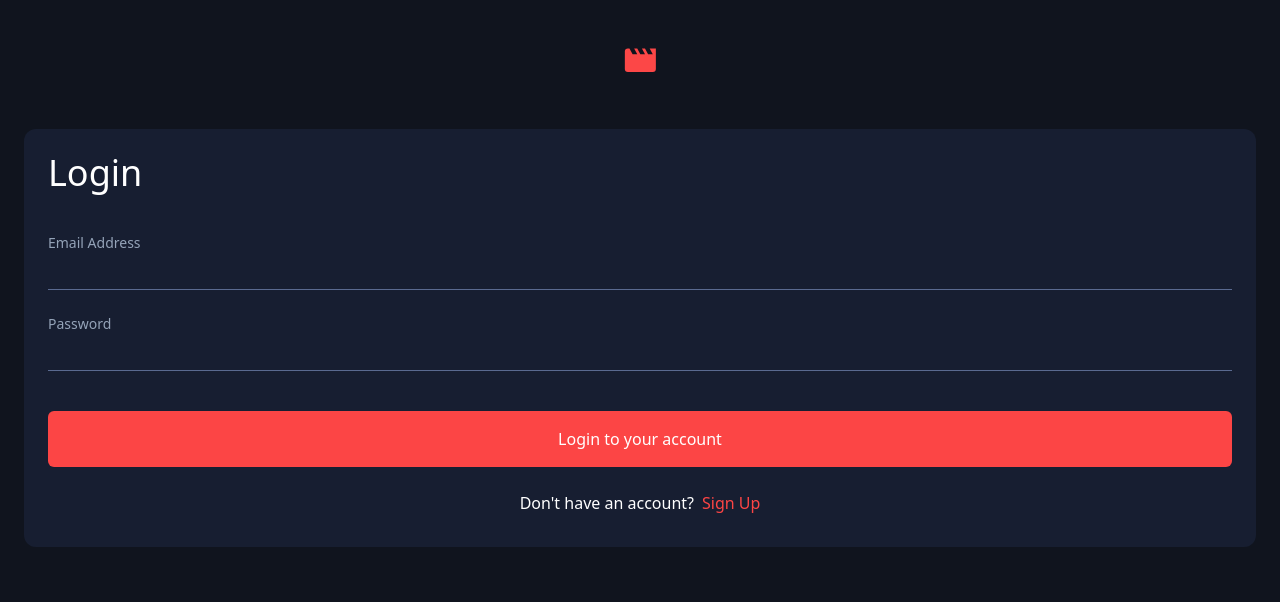
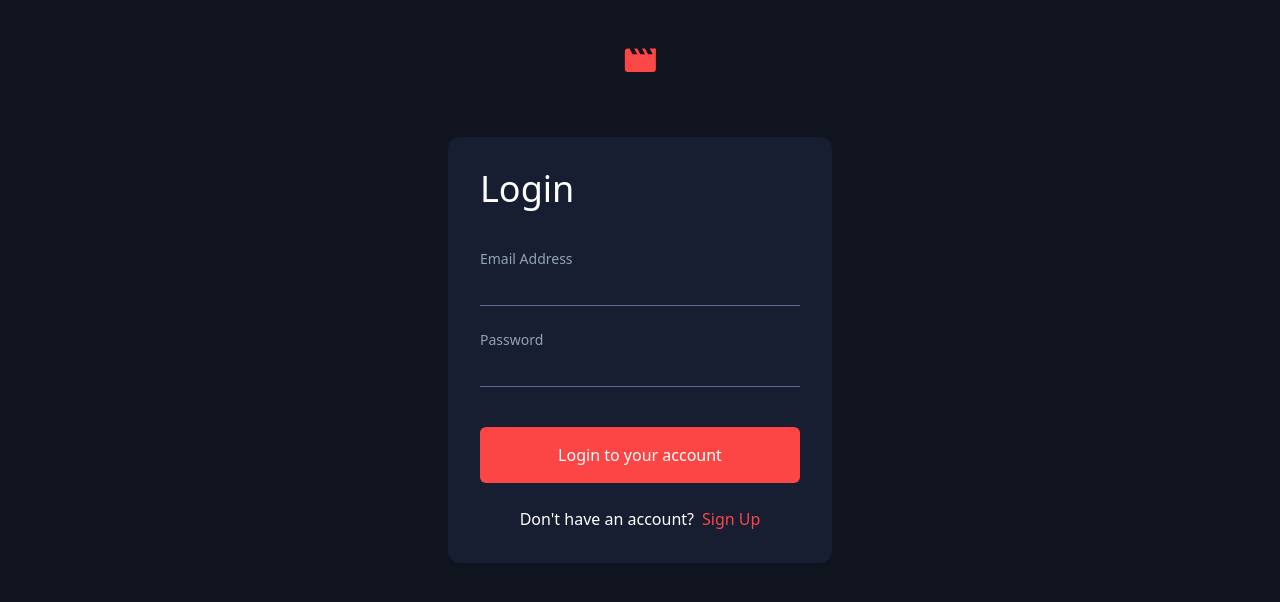
Before and after one commit to Ibarra11/Movie_App, a Next.js app: page /account/login in a window 1280 px wide. Shown: the top 602 px of the page. Built offline with nearby package versions, Linux system fonts and the light colour scheme.

Commit message:
responsive styles for login form

```diff
--- a/components/LoginForm.tsx
+++ b/components/LoginForm.tsx
@@ -72,7 +72,7 @@ const LoginForm = () => {
 
   return (
     <form
-      className="bg-semiDarkBlue w-full flex flex-col gap-10 rounded-xl p-6 pb-8"
+      className={`bg-semiDarkBlue w-full flex flex-col gap-10 rounded-xl p-6 pb-8 md:w-96 md:p-8`}
       onSubmit={handleSubmit(onSubmit)}
     >
       <header className="relative">
--- a/pages/account/login.tsx
+++ b/pages/account/login.tsx
@@ -4,7 +4,7 @@ import LoginForm from "../../components/LoginForm";
 
 const Login = () => {
   return (
-    <div className=" flex flex-col gap-14 items-center  py-12 px-6">
+    <div className="flex flex-col gap-14 items-center  py-12 px-6 md:gap-16">
       <Image
         src="/icons/logo.svg"
         width={32}
```
